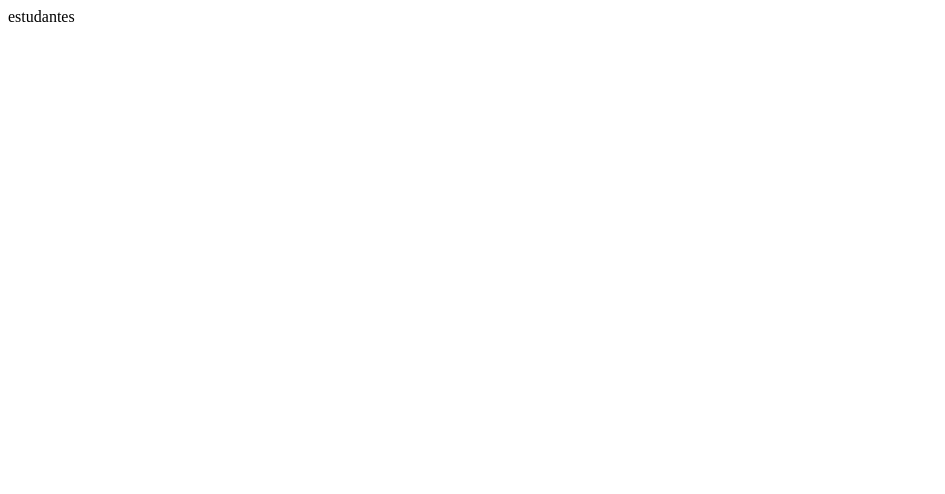
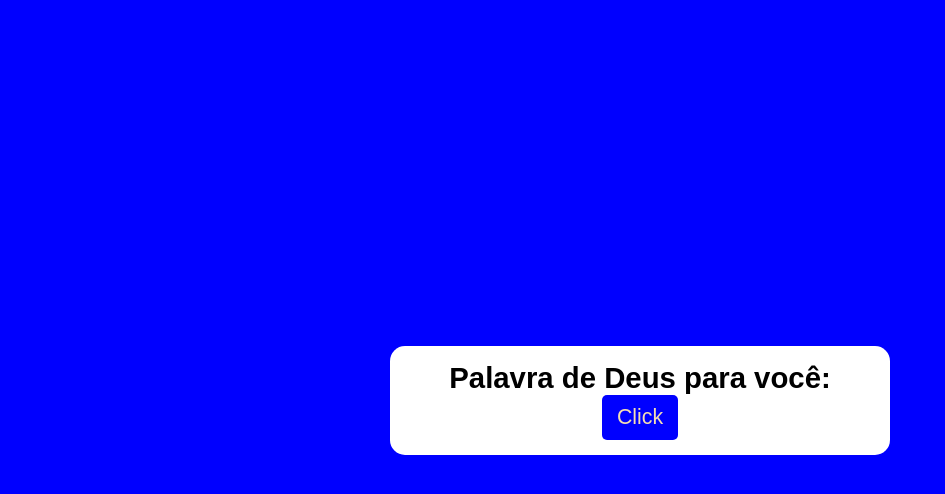
Before and after one commit to Marcelino85/HiperBookApp, a plain HTML site: page index.html in a window 1280 px wide. Shown: the whole page, without its empty margins (0-945 px from the left). Drawn offline with Linux system fonts and the light colour scheme.

Commit message:
Inicio do HiperBook

```diff
--- a/index.html
+++ b/index.html
@@ -1,17 +1,19 @@
+
 <!DOCTYPE html>
 <html lang="en">
 <head>
-    <meta charset="UTF-8">
-    <meta http-equiv="X-UA-Compatible" content="IE=edge">
-    <meta name="viewport" content="width=device-width, initial-scale=1.0">
-    <link rel="stylesheet" href="./style.css">
-    <title>Document</title>
+  <meta charset="UTF-8">
+  <meta http-equiv="X-UA-Compatible" content="IE=edge">
+  <meta name="viewport" content="width=, initial-scale=1.0">
+  <link rel="stylesheet" href="./style.css">
+  <title>Document</title>
 </head>
 <body>
+  <div class="container">
+    <h1>Palavra de Deus para você:</h1>
+  <button>Click</button>
+  </div>
 
-
-
-
-    <script src="./script.js"></script>
+  <script src="./script.js"></script>
 </body>
 </html>
--- a/script.js
+++ b/script.js
@@ -1,4 +1,27 @@
-const numeros = ['escola', 'casa', 'inverno', 'macaco', 'estudantes'];
-const numero = Math. floor(Math. random() * numeros. length);
+let numeroSorteado = document.querySelector("div.container h1")
+const botaoSortear = document.querySelector("div.container button")
 
-document.  write(numeros[numero]); // resultado aleatório.
+const palavras= new Array()
+palavras[0] = "'Não fui eu que ordenei a você? Seja forte e corajoso! Não se apavore nem desanime, pois o Senhor, o seu Deus, estará com você por onde você andar.' (Js 1.9)";
+
+palavras[1] = "'Eu disse essas coisas para que em mim vocês tenham paz. Neste mundo vocês terão aflições; contudo, tenham ânimo! Eu venci o mundo'. (Jo 16:33)";
+
+palavras[2] = "'Se o meu povo, que se chama pelo meu nome, se humilhar e orar, buscar a minha face e se afastar dos seus maus caminhos, dos céus o ouvirei, perdoarei o seu pecado e curarei a sua terra'. (2 Cronicas 7.14";
+
+palavras[3] = "'Busquem, pois, em primeiro lugar o Reino de Deus e a sua justiça, e todas essas coisas serão acrescentadas a vocês'.(Mt 6.33)";
+
+palavras[4] = "'Não se amoldem ao padrão deste mundo, mas transformem-se pela renovação da sua mente, para que sejam capazes de experimentar e comprovar a boa, agradável e perfeita vontade de Deus'. (Rm 12.2)";
+
+palavras[5] = "'E, agora, que o Deus da paz os torne santos em todos os aspectos, e que o espírito, a alma e o corpo de vocês sejam mantidos irrepreensíveis até a volta de nosso Senhor Jesus Cristo'. (1 Ts 5:23)";
+
+
+
+botaoSortear.addEventListener("click", ()=>{
+
+numeroSorteado.innerHTML = "<h3>Palavra do dia:</h3><br> " + palavras[
+Math.floor(Math. random() * palavras. length)
+
+]
+
+
+})
--- a/style.css
+++ b/style.css
@@ -0,0 +1,52 @@
+*{
+    padding: 0%;
+    margin: 0%;
+    box-sizing: border-box;
+    font-family: Arial;
+
+  }
+
+  body{
+    background-color:blue;
+    width: 100%;
+    min-height:100vh;
+    display: grid;
+    place-items: center;
+  }
+
+  div.container{
+    min-width: 500px;
+    background-color: white;
+    border-radius: 15px;
+    padding: 15px;
+    text-align: center;
+  }
+
+  div.container h1{
+    font-size: 22pt;
+    color: rgb(80.80.80);
+    margin-bottom: 15px 0;
+
+  }
+
+  div.container button{
+
+    font-size: 16pt;
+    padding: 10px 15px;
+    border: 0;
+    border-radius: 5px;
+    background-color: blue;
+    color: wheat;
+    cursor: pointer;
+    transition: 1s;
+  }
+
+  div.container button:hover{
+    border: 1px solid blue;
+    background-color: wheat;
+    color: blue;
+
+
+
+
+  }
```
